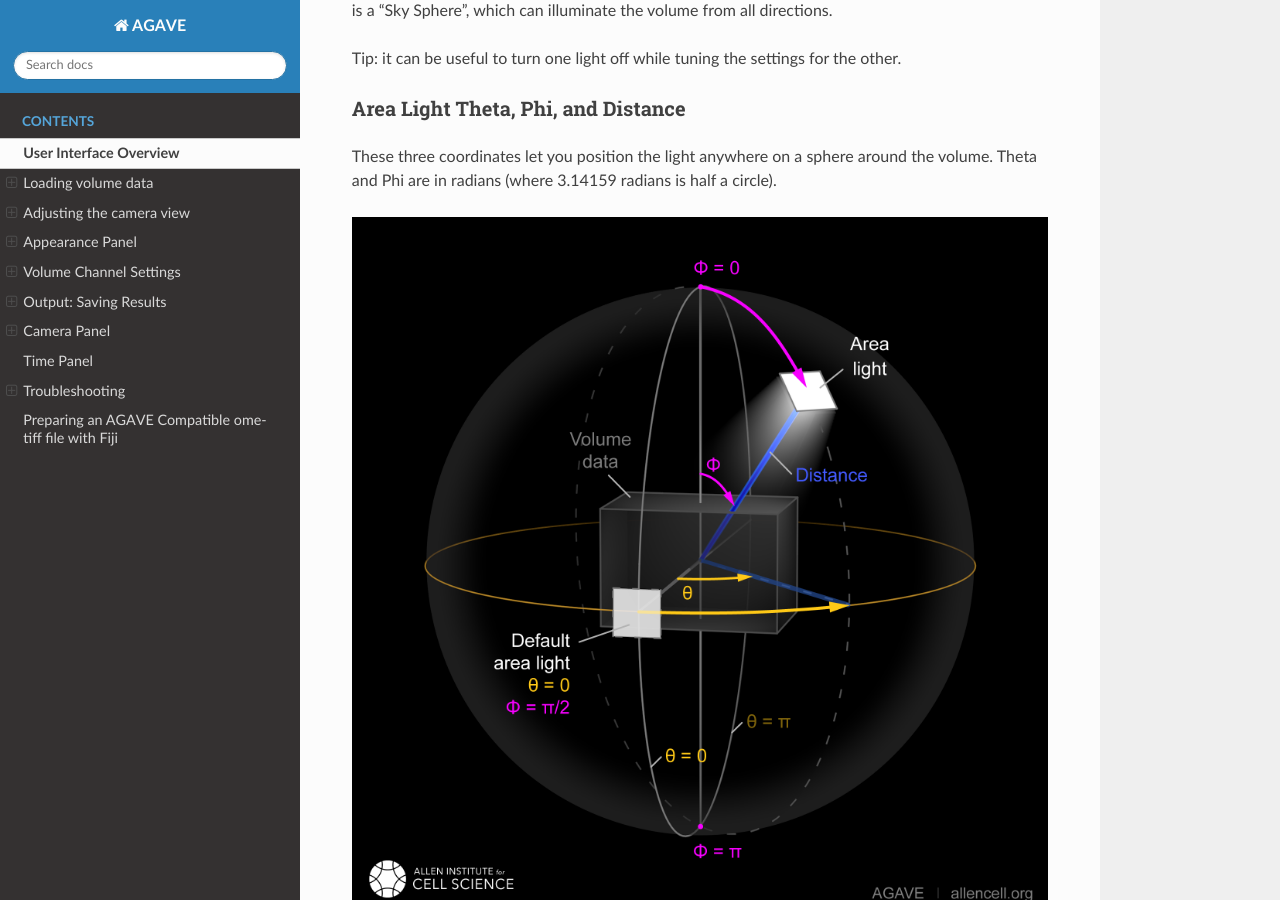
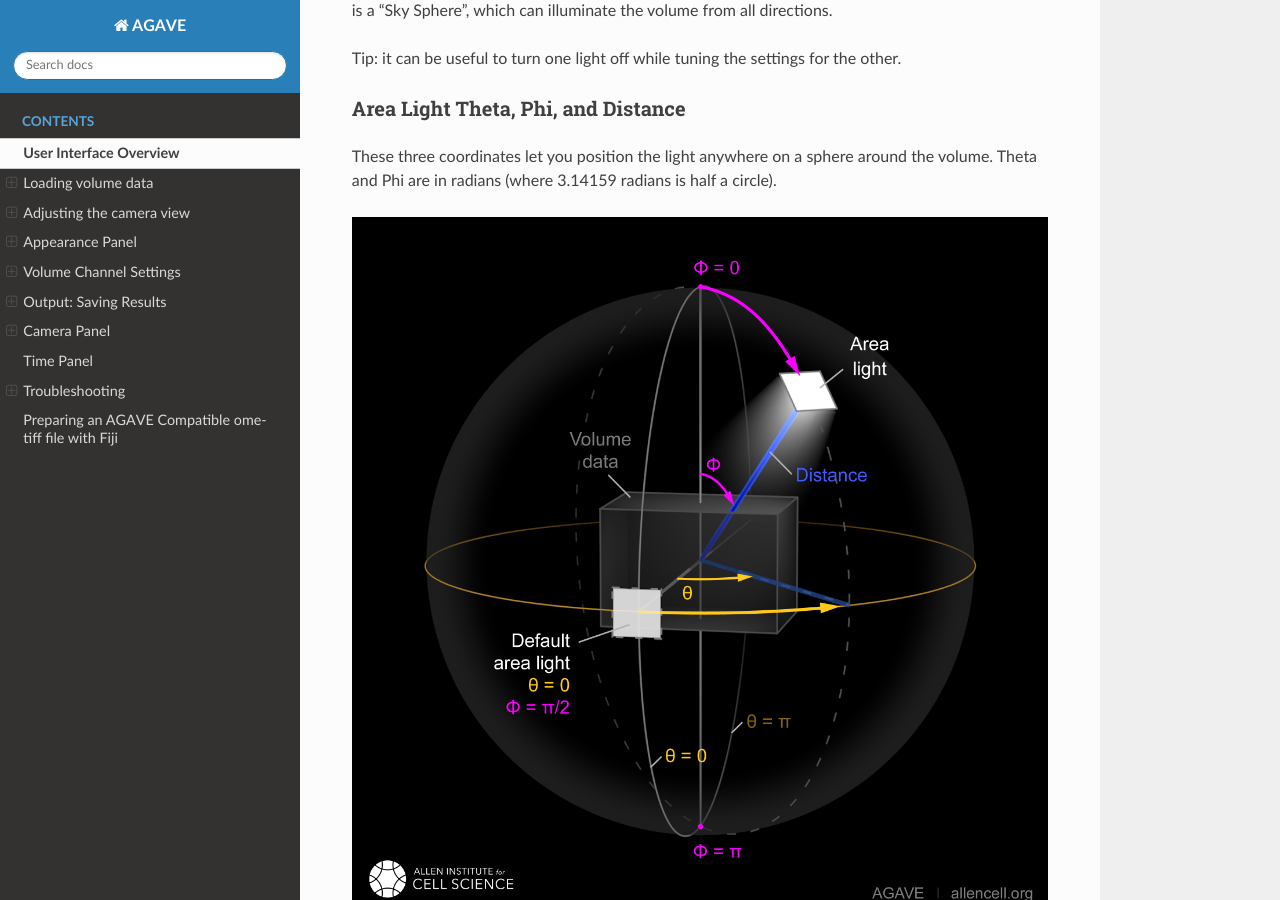
Before and after one commit to allen-cell-animated/agave, a Sphinx documentation site: the page built from docs/agave.rst, in a window 1280 px wide and 900 px high, scrolled down 4390 px. Built offline with Sphinx 7.4.7 and the Read the Docs theme 2.0.0, drawn with Linux system fonts in a browser that asks for light colours.

Commit message:
replace image in docs

```diff
--- a/docs/agave.rst
+++ b/docs/agave.rst
@@ -477,4 +477,4 @@ a single multichannel file:
 
 To Open in AGAVE see the `Open Volume <#open-volume>`__ section above.
 
-.. |image0| image:: Light_SphericalCoordinate_1-2.png
+.. |image0| image:: Light_SphericalCoordinate_1-3.png
```
Also changed, not shown: docs/Light_SphericalCoordinate_1-2.png (deleted), docs/Light_SphericalCoordinate_1-3.png (added).
